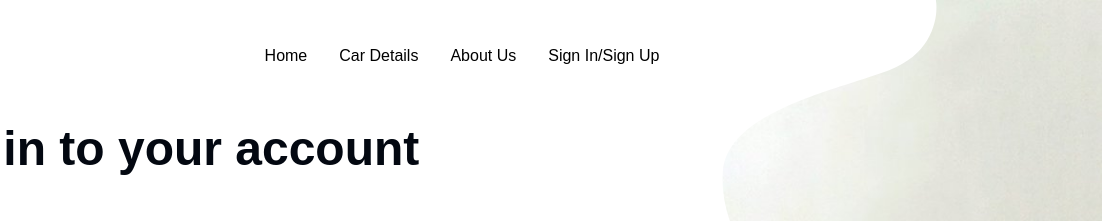
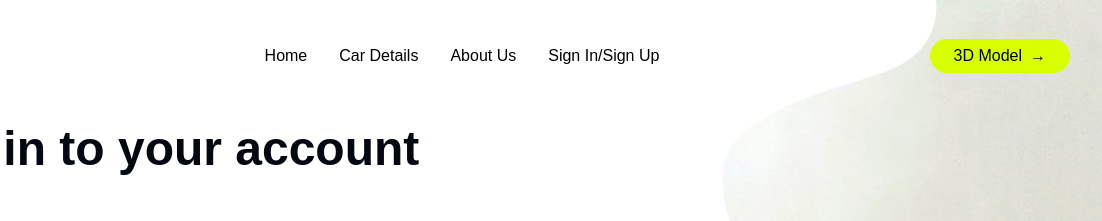
Before and after one commit to Sepia7223/Sepia7223.github.io, a plain HTML site: page login.html in a window 1280 px wide. Shown: the top 221 px of the page, 178-1280 px from the left. Drawn offline with nearby package versions, Linux system fonts and the light colour scheme.

Commit message:
Update login.html

```diff
--- a/login.html
+++ b/login.html
@@ -27,6 +27,7 @@
              <li><a href="about.html" class="nav-item">About Us</a></li>
              <li><a href="login.html" class="nav-item">Sign In/Sign Up</a></li>
          </ul>
+         <a href="3dmodel.html" class="three-d-btn">3D Model <span class="arrow">→</span></a>
      </nav>
 
       <!--===== LOGIN IMAGE =====-->
```
